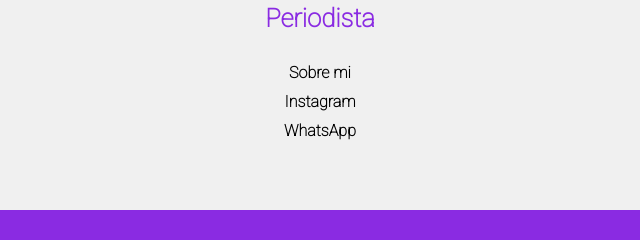
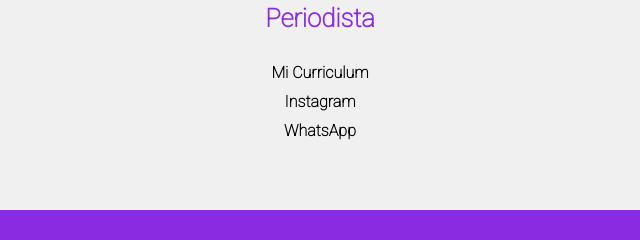
Before and after one commit to angeabby58/angelalobos-cv-final, a plain HTML site: page index.html in a window 1280 px wide. Shown: the part 150-390 px from the top of the page, 320-960 px from the left. Drawn offline with Linux system fonts and the light colour scheme.

Commit message:
first commit

```diff
--- a/index.html
+++ b/index.html
@@ -18,7 +18,7 @@
                 <p class="logo">NELLIE ROBINSON <br> Periodista</p>
 
                 <nav>
-                    <a href="curriculum.html">Sobre mi</a>
+                    <a href="curriculum.html">Mi Curriculum</a>
                     <a href="https://www.instagram.com/">Instagram</a>
                     <a href="#">WhatsApp</a>
                 </nav>
```
